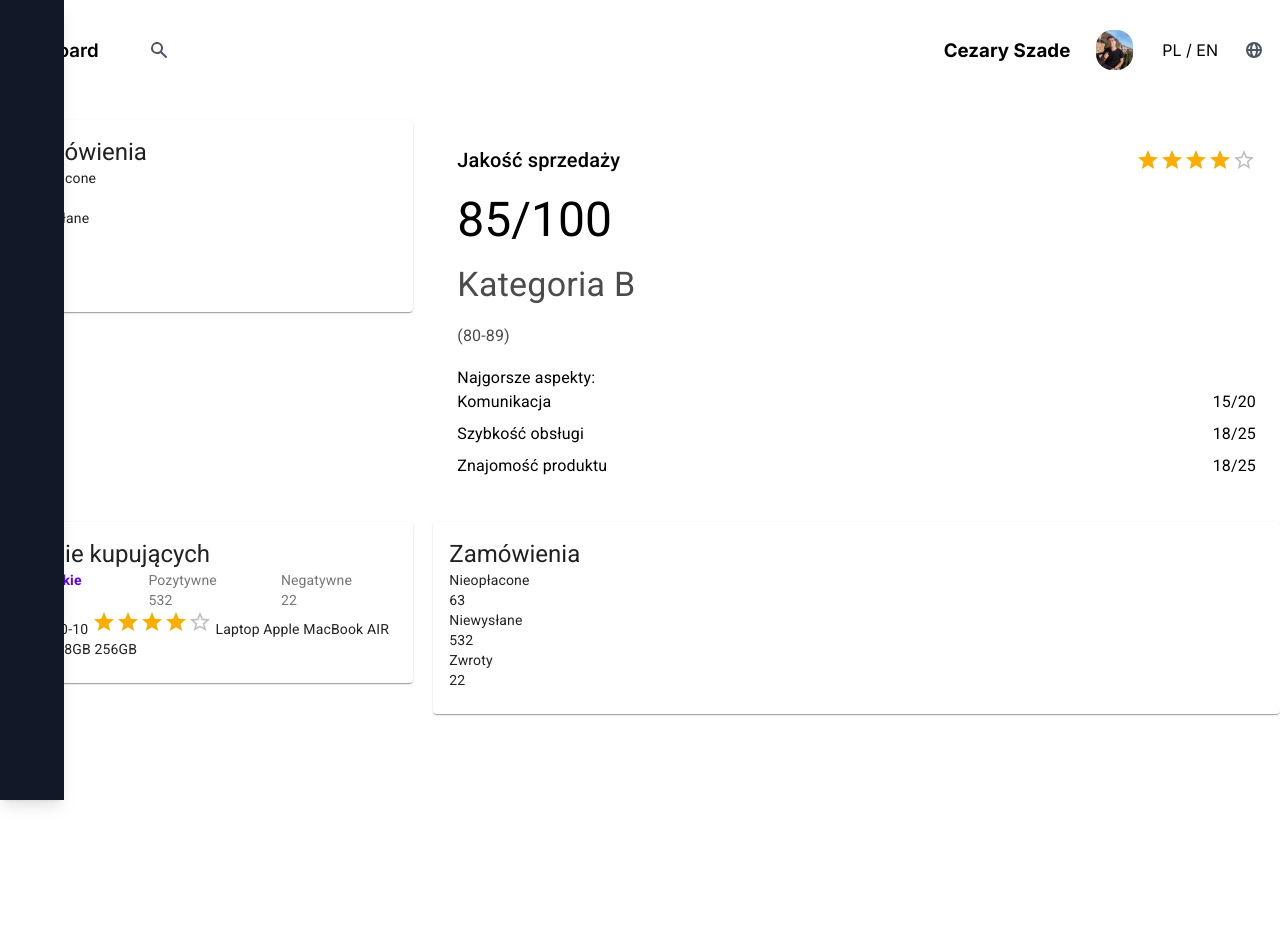
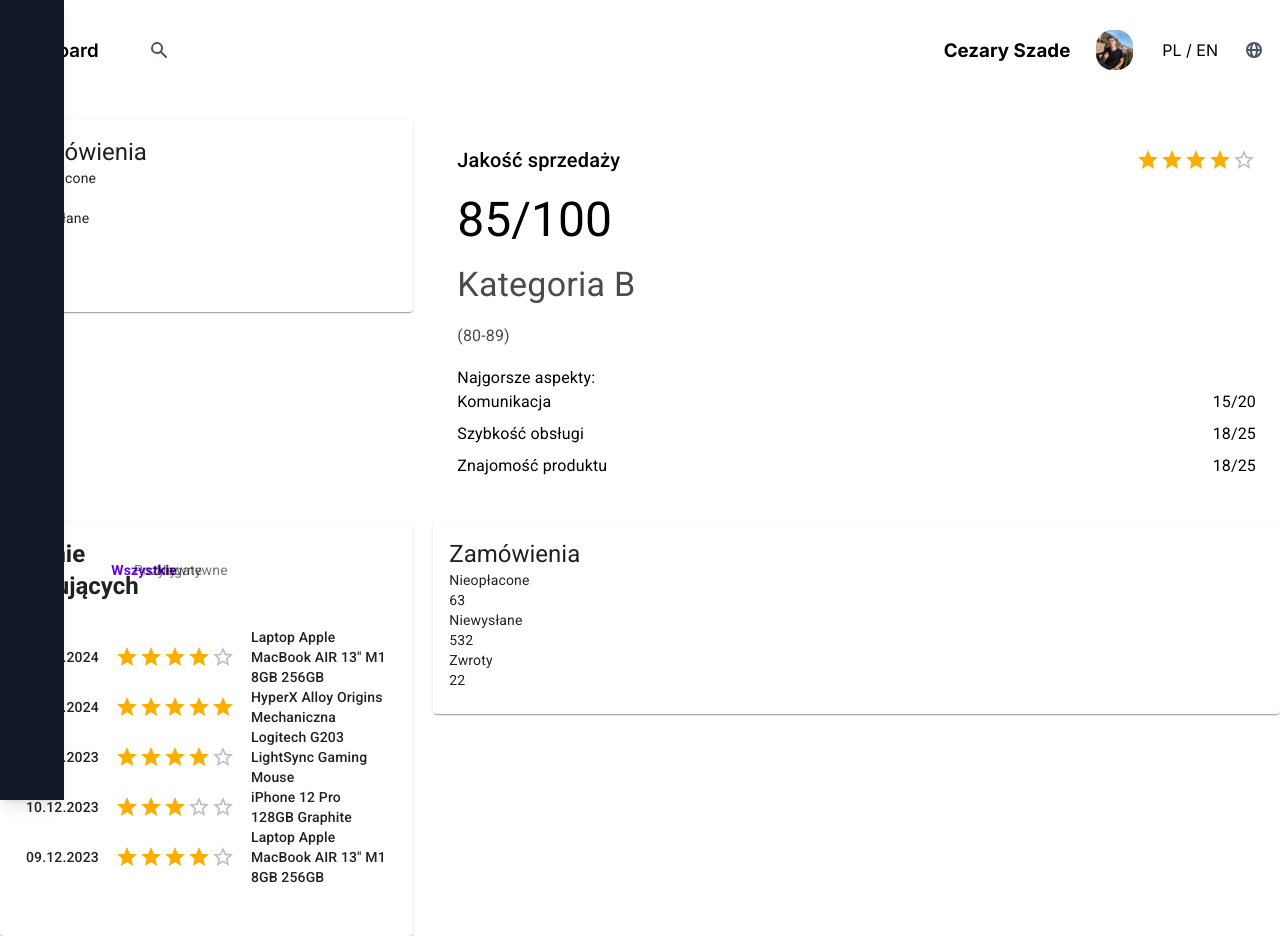
Before and after one commit to CezaryS8/pgui-projekt, a Next.js app: page / in a window 1280 px wide. Before the commit the page ends 800 px from the top, so only its background shows below. Built offline with nearby package versions, Linux system fonts and the light colour scheme.

Commit message:
Final changes to ReviewsWidget

```diff
--- a/components/ReviewsWidget/ReviewsWidget.js
+++ b/components/ReviewsWidget/ReviewsWidget.js
@@ -5,44 +5,73 @@ import Typography from "@mui/material/Typography";
 import Rating from "@mui/material/Rating";
 import Grid from "@mui/material/Grid";
 import CategorySelector from "../commons/CategorySelector";
+import DateDisplay from "../commons/DateDisplay";
+import { Paper } from "@mui/material";
 
 const ReviewsWidget = () => {
     return (
         <Card>
             <CardContent>
-        <Typography variant="h5" component="div">
+                <div style={{ display: "flex", alignItems: "center", marginBottom: "15px" }}>
+                    <Typography variant="h5" sx={{ fontWeight: 'bold', width: "25%" }}>
                         Opinie kupujących
                     </Typography>
-
-        {/* Categories: Wszystkie, Pozytywne, Negatywne */}
                     <Grid container spacing={2}>
-          <Grid item xs={4}>
+                        <Grid item xs={0.9}>
                             <CategorySelector isSelected={true}>
                                 Wszystkie
-              <br />
-              {"63"}
                             </CategorySelector>
                         </Grid>
-          <Grid item xs={4}>
+                        <Grid item xs={0.9}>
                             <CategorySelector isSelected={false}>
                                 Pozytywne
-              <br />
-              {"532"}
                             </CategorySelector>
                         </Grid>
-          <Grid item xs={4}>
+                        <Grid item xs={0.9}>
                             <CategorySelector isSelected={false}>
                                 Negatywne
-              <br />
-              {"22"}
                             </CategorySelector>
                         </Grid>
                     </Grid>
+                </div>
+                <Paper elevation={0} sx={{ padding: "10px", marginBottom: "15px" }}>
+                    <div style={{ display: "flex", alignItems: "center" }}>
+                        <DateDisplay date="15.01.2024" />
+                        <Rating name="read-only" value={4} readOnly sx={{ marginLeft: 2 }} />
+                        <Typography variant="body2" sx={{ fontWeight: 'medium', marginLeft: 2 }}>
+                            Laptop Apple MacBook AIR 13" M1 8GB 256GB
+                        </Typography>
+                    </div>
+                    <div style={{ display: "flex", alignItems: "center" }}>
+                        <DateDisplay date="01.01.2024" />
+                        <Rating name="read-only" value={5} readOnly sx={{ marginLeft: 2 }} />
+                        <Typography variant="body2" sx={{ fontWeight: 'medium', marginLeft: 2 }}>
+                            HyperX Alloy Origins Mechaniczna
+                        </Typography>
+                    </div>
+                    <div style={{ display: "flex", alignItems: "center" }}>
+                        <DateDisplay date="12.12.2023" />
+                        <Rating name="read-only" value={4} readOnly sx={{ marginLeft: 2 }} />
+                        <Typography variant="body2" sx={{ fontWeight: 'medium', marginLeft: 2 }}>
+                            Logitech G203 LightSync Gaming Mouse
+                        </Typography>
+                    </div>
+                    <div style={{ display: "flex", alignItems: "center" }}>
+                        <DateDisplay date="10.12.2023" />
+                        <Rating name="read-only" value={3} readOnly sx={{ marginLeft: 2 }} />
+                        <Typography variant="body2" sx={{ fontWeight: 'medium', marginLeft: 2 }}>
+                            iPhone 12 Pro 128GB Graphite
+                        </Typography>
+                    </div>
+                    <div style={{ display: "flex", alignItems: "center" }}>
+                        <DateDisplay date="09.12.2023" />
+                        <Rating name="read-only" value={4} readOnly sx={{ marginLeft: 2 }} />
+                        <Typography variant="body2" sx={{ fontWeight: 'medium', marginLeft: 2 }}>
+                            Laptop Apple MacBook AIR 13" M1 8GB 256GB
+                        </Typography>
+                    </div>
+                </Paper>
 
-        {/* Reviews: Data, Ratings, Product Name - all in one line */}
-        <Typography variant="body2">
-          2021-10-10 <Rating name="read-only" value={4} readOnly /> Laptop Apple MacBook AIR 13" M1 8GB 256GB
-        </Typography>
             </CardContent>
         </Card>
     );
```
Lines whose indentation alone changed are shown as unchanged.
